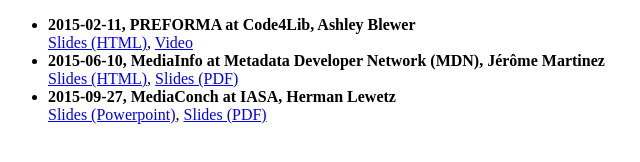
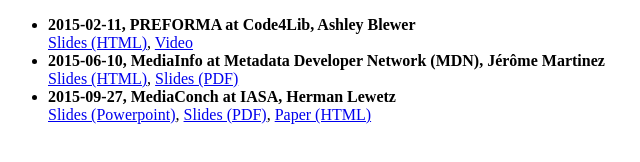
Before and after one commit to MediaArea/MediaArea-Events, a plain HTML site: page index.html in a window 1280 px wide. Shown: the whole page, without its empty margins (0-640 px from the left). Drawn offline with Linux system fonts and the light colour scheme.

Commit message:
Link for IASA paper

```diff
--- a/index.html
+++ b/index.html
@@ -18,7 +18,7 @@
         <a href="2015-06-10_MDN">Slides (HTML)</a>, <a href="PDF/2015-06-10_MDN.pdf">Slides (PDF)</a>
     </li>
     <li><strong>2015-09-27, MediaConch at IASA, Herman Lewetz</strong> <br/>
-        <a href="2015-09-27_IASA/2015-09-27_IASA.pptx">Slides (Powerpoint)</a>, <a href="PDF/2015-09-27_IASA.pdf">Slides (PDF)</a>
+        <a href="2015-09-27_IASA/2015-09-27_IASA.pptx">Slides (Powerpoint)</a>, <a href="PDF/2015-09-27_IASA.pdf">Slides (PDF)</a>, <a href="//mediaarea.net/MediaConch/2015/10/22/iasa-presentation/">Paper (HTML)</a>
     </li>
   </ul>
 
```
